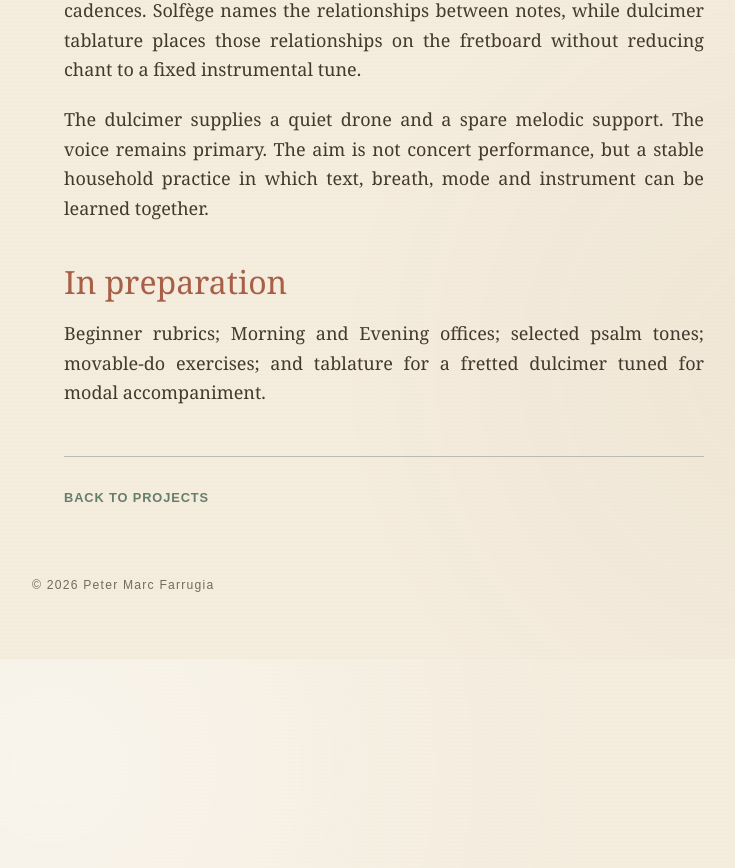
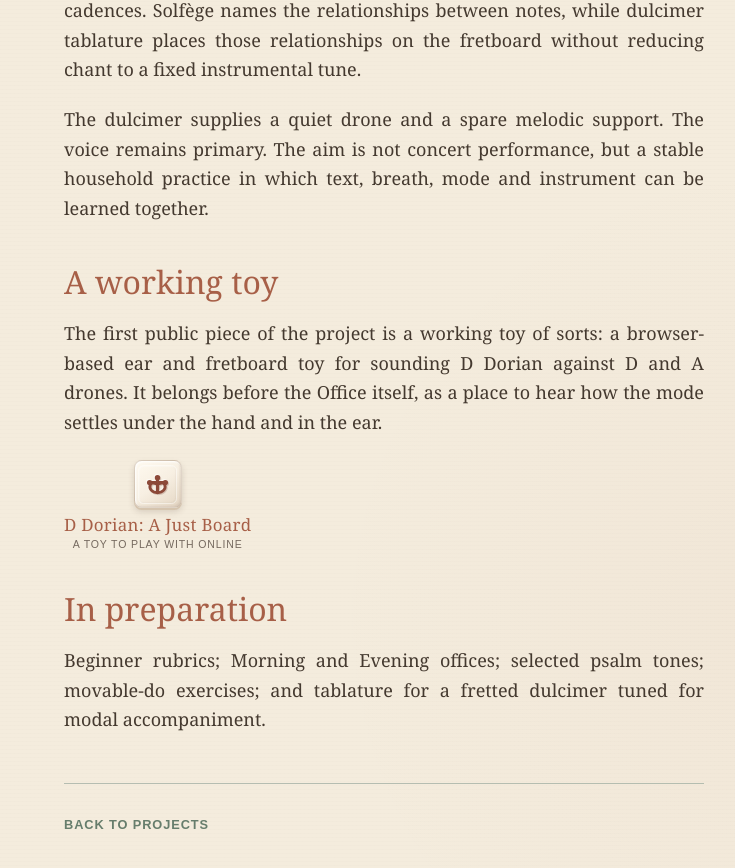
Before and after one commit to pytfarrugia-bit/pytfarrugia-bit.github.io, a Jekyll site: the page english-cantillation.html, which Jekyll copies as it is, in a window 1280 px wide and 900 px high, scrolled down 685 px. Shown: the top 868 px of the window, without its empty margins (256-991 px from the left). Built offline with Jekyll 4.4.1, drawn with Linux system fonts in a browser that asks for light colours.

Commit message:
Add playable D Dorian toy to cantillation project

```diff
--- a/english-cantillation.html
+++ b/english-cantillation.html
@@ -7,6 +7,7 @@
   <title>English Cantillation for the Little Office · Peter Marc Farrugia</title>
   <link rel="icon" href="logo-mark.svg" type="image/svg+xml">
   <link rel="stylesheet" href="style.css">
+  <link rel="stylesheet" href="contact-key-small.css">
 </head>
 <body>
   <header class="site-header">
@@ -34,6 +35,19 @@
 
       <p>The dulcimer supplies a quiet drone and a spare melodic support. The voice remains primary. The aim is not concert performance, but a stable household practice in which text, breath, mode and instrument can be learned together.</p>
 
+      <h2>A working toy</h2>
+      <p>The first public piece of the project is a working toy of sorts: a browser-based ear and fretboard toy for sounding D Dorian against D and A drones. It belongs before the Office itself, as a place to hear how the mode settles under the hand and in the ear.</p>
+
+      <div class="contact-action" style="display:flex; width:max-content; margin:1.4rem 0 2.25rem;">
+        <a class="contact-key" href="d-dorian-just-board.html" aria-label="Open D Dorian: A Just Board">
+          <img src="logo-mark.svg" alt="" aria-hidden="true">
+        </a>
+        <a class="contact-text" href="d-dorian-just-board.html" style="display:flex; flex-direction:column; align-items:center; gap:0.14rem;">
+          <span>D Dorian: A Just Board</span>
+          <span style="color:var(--muted);font-family:Arial,Helvetica,sans-serif;font-size:0.66rem;letter-spacing:0.08em;text-transform:uppercase;">A toy to play with online</span>
+        </a>
+      </div>
+
       <h2>In preparation</h2>
       <p>Beginner rubrics; Morning and Evening offices; selected psalm tones; movable-do exercises; and tablature for a fretted dulcimer tuned for modal accompaniment.</p>
     </article>
```
